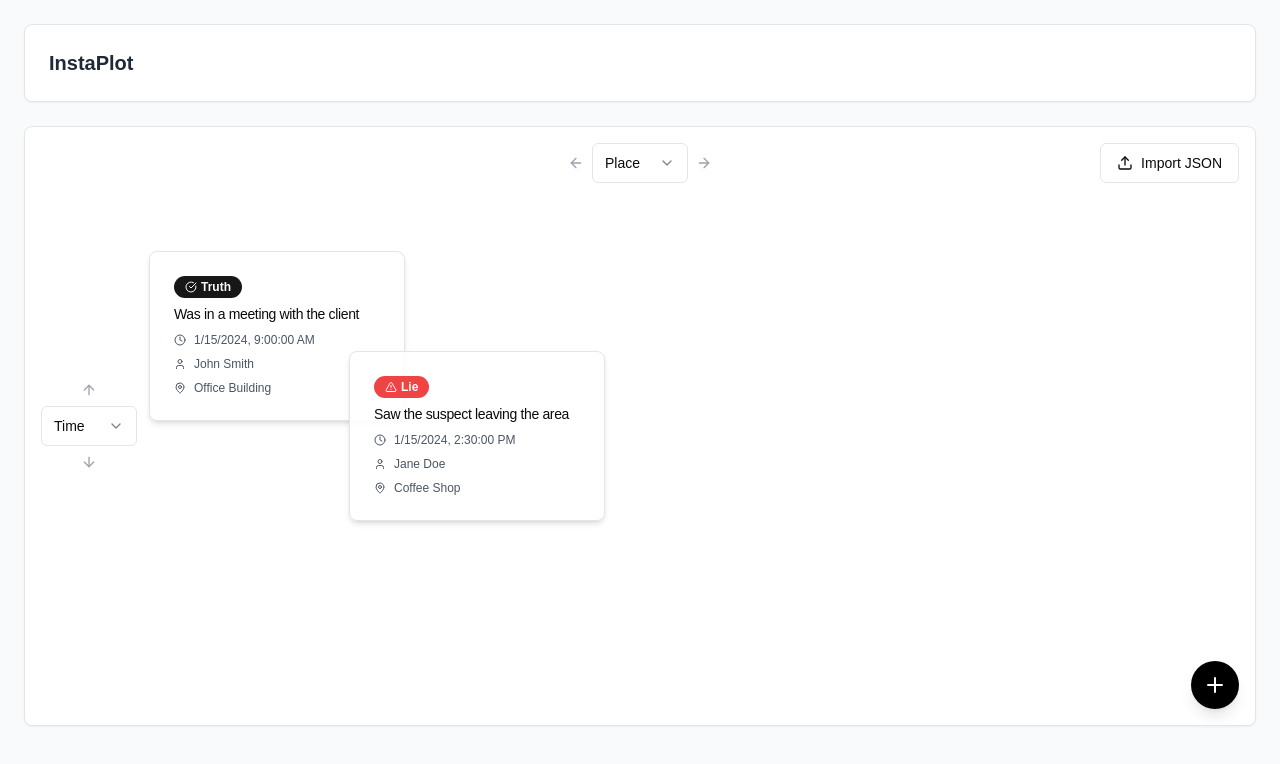
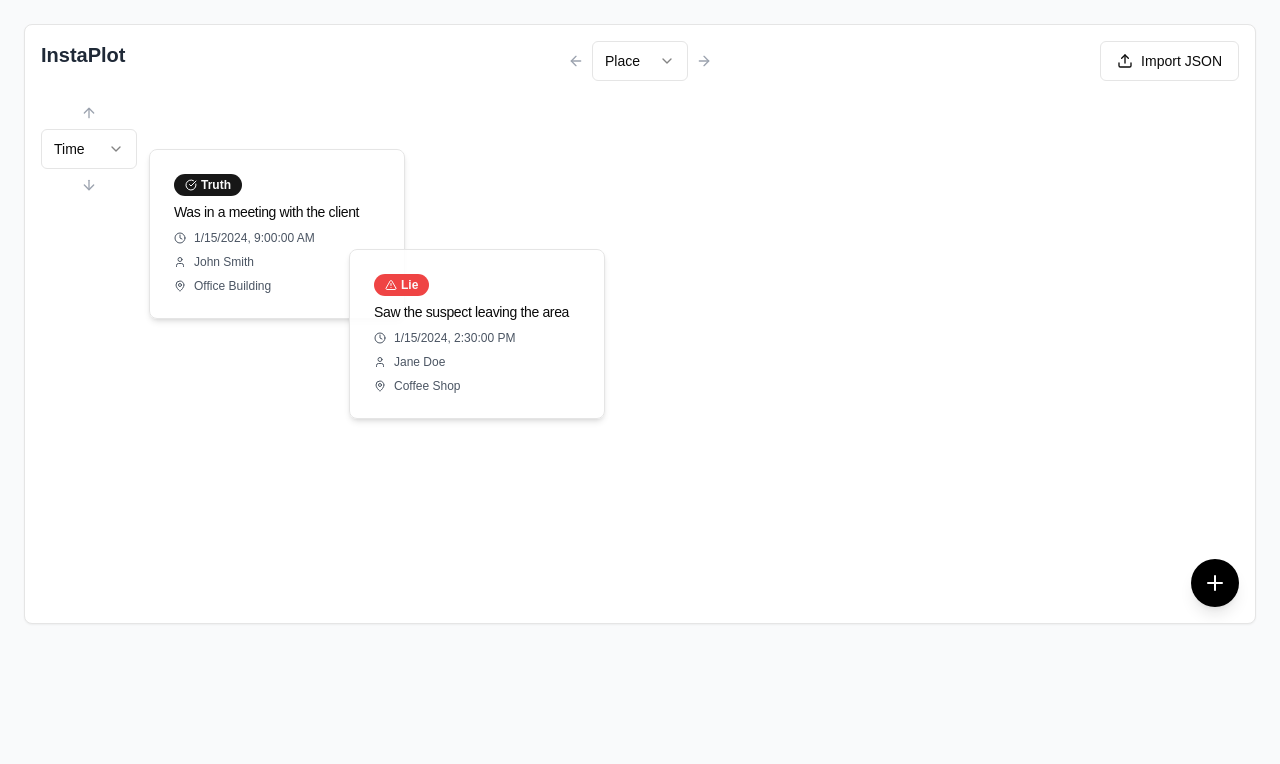
Before and after one commit to SachikoNitta/instaPlot, a Next.js app: page / in a window 1280 px wide. Shown: the top 764 px of the page. Built offline with nearby package versions, Linux system fonts and the light colour scheme.

Commit message:
place the logo at the top left corner of the pane

```diff
--- a/components/plot-builder.tsx
+++ b/components/plot-builder.tsx
@@ -274,23 +274,16 @@ export default function PlotBuilder() {
   return (
     <div className="min-h-screen bg-gray-50 p-6">
       <div className="max-w-7xl mx-auto">
-        {/* Controls */}
-        <div className="bg-white rounded-lg shadow-sm border p-6 mb-6">
-          <div className="flex flex-wrap items-center gap-4">
-            <div className="text-xl font-bold text-gray-800">InstaPlot</div>
-
-
-
-
-          </div>
-
-        </div>
-
         {/* Plot Area */}
         <div
           className="bg-white rounded-lg shadow-sm border p-6 relative overflow-auto"
           style={{ minHeight: "600px", maxHeight: "800px" }}
         >
+          {/* InstaPlot logo at top left */}
+          <div className="absolute top-4 left-4 z-10">
+            <div className="text-xl font-bold text-gray-800">InstaPlot</div>
+          </div>
+
           {/* X-axis selector at top */}
           <div className="absolute top-4 left-1/2 transform -translate-x-1/2 flex items-center gap-2 z-10">
             <ArrowLeft className="w-4 h-4 text-gray-400" />
@@ -308,7 +301,7 @@ export default function PlotBuilder() {
           </div>
 
           {/* Y-axis selector on left */}
-          <div className="absolute left-4 top-1/2 transform -translate-y-1/2 flex flex-col items-center gap-2 z-10">
+          <div className="absolute left-4 top-20 flex flex-col items-center gap-2 z-10">
             <ArrowUp className="w-4 h-4 text-gray-400" />
             <Select value={yAxisMode} onValueChange={(value: "place" | "actor" | "time") => setYAxisMode(value)}>
               <SelectTrigger className="w-24">
```
